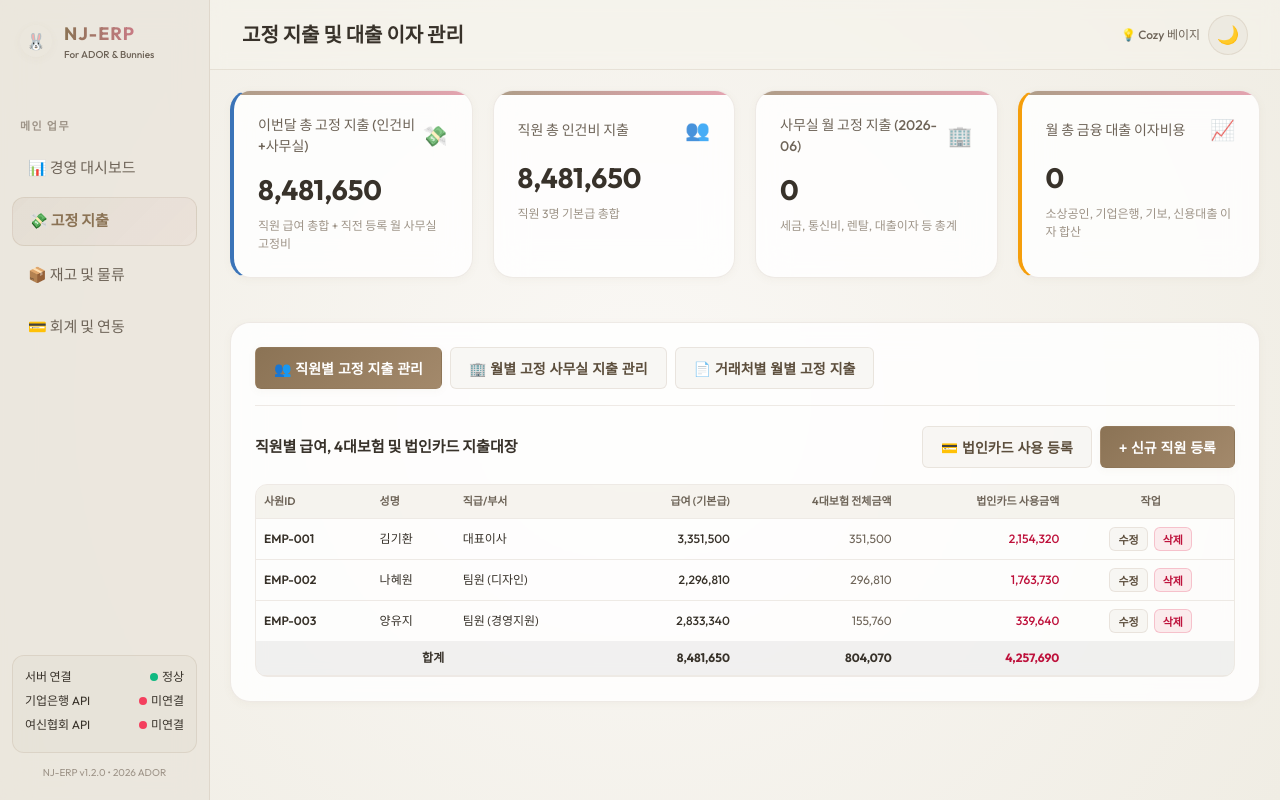
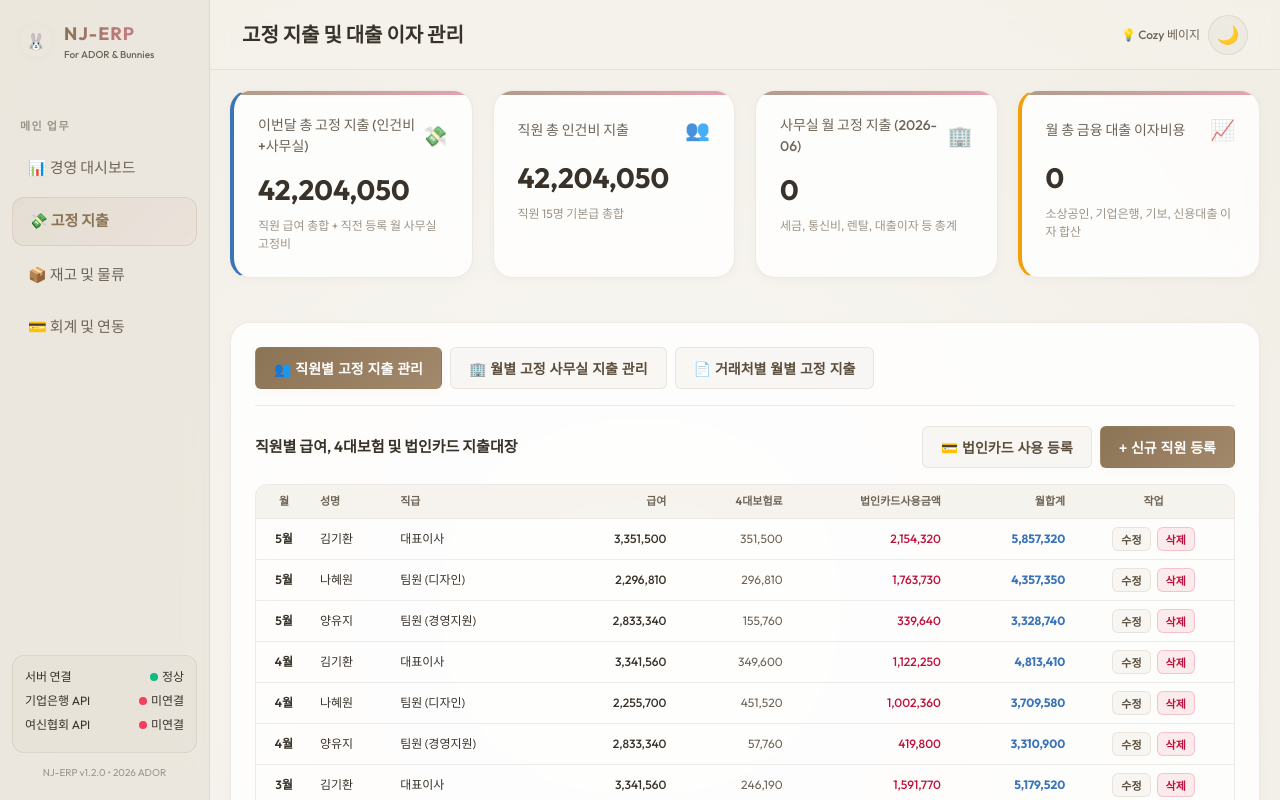
Before and after one commit to newgenes-ui/newjeans-erp, a React (Vite) app: page / in a window 1280 px wide. Both pictures are taken after a click on the item "💸 고정 지출". Shown: the top 800 px of the page. Built offline with nearby package versions, Linux system fonts and the light colour scheme.

Commit message:
Restructure employee salary list and modal with monthly payroll columns

```diff
--- a/src/App.jsx
+++ b/src/App.jsx
@@ -4,7 +4,7 @@ import Accounting from './components/Accounting';
 import FixedExpenses from './components/FixedExpenses';
 
 // --- DATABASE VERSION FOR SEED RESET ---
-const DB_VERSION = '21';
+const DB_VERSION = '22';
 
 import initialPartners from './data/partners.json';
 import initialItems from './data/items.json';
@@ -149,14 +149,32 @@ export default function App() {
     if (local) {
       const parsed = JSON.parse(local);
       const hasMockEmployees = parsed.some(e => ['최성욱', '민지', '하니'].includes(e.name));
-      if (!hasMockEmployees && parsed.length === 3) {
+      const hasMonthField = parsed.some(e => 'month' in e);
+      if (!hasMockEmployees && hasMonthField && parsed.length === 15) {
         return parsed;
       }
     }
     return [
-      { id: 'EMP-001', name: '김기환', position: '대표이사', baseSalary: 3351500, pension: 150817, health: 118643, employment: 30163, insurancesTotal: 351500, isAutoInsurance: false, netPay: 3000000, cardUsage: 2154320 },
-      { id: 'EMP-002', name: '나혜원', position: '팀원 (디자인)', baseSalary: 2296810, pension: 103356, health: 81307, employment: 20671, insurancesTotal: 296810, isAutoInsurance: false, netPay: 2000000, cardUsage: 1763730 },
-      { id: 'EMP-003', name: '양유지', position: '팀원 (경영지원)', baseSalary: 2833340, pension: 127500, health: 100300, employment: 25499, insurancesTotal: 155760, isAutoInsurance: false, netPay: 2677580, cardUsage: 339640 }
+      // Month 5
+      { id: 'EMP-5-001', month: 5, name: '김기환', position: '대표이사', baseSalary: 3351500, insurancesTotal: 351500, cardUsage: 2154320 },
+      { id: 'EMP-5-002', month: 5, name: '나혜원', position: '팀원 (디자인)', baseSalary: 2296810, insurancesTotal: 296810, cardUsage: 1763730 },
+      { id: 'EMP-5-003', month: 5, name: '양유지', position: '팀원 (경영지원)', baseSalary: 2833340, insurancesTotal: 155760, cardUsage: 339640 },
+      // Month 4
+      { id: 'EMP-4-001', month: 4, name: '김기환', position: '대표이사', baseSalary: 3341560, insurancesTotal: 349600, cardUsage: 1122250 },
+      { id: 'EMP-4-002', month: 4, name: '나혜원', position: '팀원 (디자인)', baseSalary: 2255700, insurancesTotal: 451520, cardUsage: 1002360 },
+      { id: 'EMP-4-003', month: 4, name: '양유지', position: '팀원 (경영지원)', baseSalary: 2833340, insurancesTotal: 57760, cardUsage: 419800 },
+      // Month 3
+      { id: 'EMP-3-001', month: 3, name: '김기환', position: '대표이사', baseSalary: 3341560, insurancesTotal: 246190, cardUsage: 1591770 },
+      { id: 'EMP-3-002', month: 3, name: '나혜원', position: '팀원 (디자인)', baseSalary: 2255700, insurancesTotal: 220400, cardUsage: 1058950 },
+      { id: 'EMP-3-003', month: 3, name: '양유지', position: '팀원 (경영지원)', baseSalary: 2833340, insurancesTotal: 125640, cardUsage: 234420 },
+      // Month 2
+      { id: 'EMP-2-001', month: 2, name: '김기환', position: '대표이사', baseSalary: 3341560, insurancesTotal: 246190, cardUsage: 1783050 },
+      { id: 'EMP-2-002', month: 2, name: '나혜원', position: '팀원 (디자인)', baseSalary: 2255700, insurancesTotal: 220400, cardUsage: 1692600 },
+      { id: 'EMP-2-003', month: 2, name: '양유지', position: '팀원 (경영지원)', baseSalary: 2833340, insurancesTotal: 125640, cardUsage: 307300 },
+      // Month 1
+      { id: 'EMP-1-001', month: 1, name: '김기환', position: '대표이사', baseSalary: 3341560, insurancesTotal: 246190, cardUsage: 2245720 },
+      { id: 'EMP-1-002', month: 1, name: '나혜원', position: '팀원 (디자인)', baseSalary: 2255700, insurancesTotal: 220400, cardUsage: 487300 },
+      { id: 'EMP-1-003', month: 1, name: '양유지', position: '팀원 (경영지원)', baseSalary: 2833340, insurancesTotal: 125640, cardUsage: 346300 }
     ];
   });
 
--- a/src/components/FixedExpenses.jsx
+++ b/src/components/FixedExpenses.jsx
@@ -19,10 +19,10 @@ export default function FixedExpenses({
   const [showEmployeeModal, setShowEmployeeModal] = useState(false);
   const [editingEmployee, setEditingEmployee] = useState(null);
   const [employeeForm, setEmployeeForm] = useState({
+    month: 5,
     name: '',
     position: '',
     baseSalary: 0,
-    isAutoInsurance: true,
     insurancesTotal: 0,
     cardUsage: 0
   });
@@ -352,6 +352,7 @@ export default function FixedExpenses({
     if (editingEmployee) {
       setEmployees(prev => prev.map(emp => emp.id === editingEmployee.id ? {
         ...emp,
+        month: Number(employeeForm.month),
         name: employeeForm.name,
         position: employeeForm.position,
         baseSalary: base,
@@ -367,6 +368,7 @@ export default function FixedExpenses({
     } else {
       const newEmp = {
         id: 'EMP-' + Date.now(),
+        month: Number(employeeForm.month),
         name: employeeForm.name,
         position: employeeForm.position,
         baseSalary: base,
@@ -696,7 +698,9 @@ export default function FixedExpenses({
         </div>
 
         {/* --- TAB 1: 직원별 고정 지출 --- */}
-        {fixedTab === 'employee' && (
+        {fixedTab === 'employee' && (() => {
+          const sortedEmployees = [...employees].sort((a, b) => b.month - a.month || a.name.localeCompare(b.name));
+          return (
             <div>
               <div className="panel-header" style={{ marginBottom: '16px' }}>
                 <h3 className="panel-title" style={{ fontSize: '15px' }}>직원별 급여, 4대보험 및 법인카드 지출대장</h3>
@@ -721,6 +725,7 @@ export default function FixedExpenses({
                     onClick={() => {
                       setEditingEmployee(null);
                       setEmployeeForm({
+                        month: 5,
                         name: '',
                         position: '',
                         baseSalary: 0,
@@ -740,33 +745,37 @@ export default function FixedExpenses({
                 <table className="erp-table">
                   <thead>
                     <tr>
-                    <th>사원ID</th>
+                      <th style={{ textAlign: 'center' }}>월</th>
                       <th>성명</th>
-                    <th>직급/부서</th>
-                    <th style={{ textAlign: 'right' }}>급여 (기본급)</th>
-                    <th style={{ textAlign: 'right' }}>4대보험 전체금액</th>
-                    <th style={{ textAlign: 'right' }}>법인카드 사용금액</th>
+                      <th>직급</th>
+                      <th style={{ textAlign: 'right' }}>급여</th>
+                      <th style={{ textAlign: 'right' }}>4대보험료</th>
+                      <th style={{ textAlign: 'right' }}>법인카드사용금액</th>
+                      <th style={{ textAlign: 'right' }}>월합계</th>
                       <th style={{ textAlign: 'center' }}>작업</th>
                     </tr>
                   </thead>
                   <tbody>
-                  {employees.length === 0 ? (
+                    {sortedEmployees.length === 0 ? (
                       <tr>
-                      <td colSpan="7" style={{ textAlign: 'center', padding: '24px', color: 'var(--text-secondary)' }}>
+                        <td colSpan="8" style={{ textAlign: 'center', padding: '24px', color: 'var(--text-secondary)' }}>
                           등록된 직원 내역이 없습니다.
                         </td>
                       </tr>
                     ) : (
-                    employees.map(emp => (
+                      sortedEmployees.map(emp => {
+                        const rowTotal = emp.baseSalary + (emp.insurancesTotal || 0) + (emp.cardUsage || 0);
+                        return (
                           <tr key={emp.id}>
-                        <td style={{ fontWeight: '600' }}>{emp.id}</td>
+                            <td style={{ textAlign: 'center', fontWeight: '600' }}>{emp.month}월</td>
                             <td style={{ fontWeight: '500' }}>{emp.name}</td>
                             <td>{emp.position}</td>
                             <td style={{ textAlign: 'right', fontWeight: '500' }}>{emp.baseSalary.toLocaleString()}</td>
                             <td style={{ textAlign: 'right', color: 'var(--text-secondary)' }}>
-                          {(emp.insurancesTotal || (emp.pension + emp.health + emp.employment) || 0).toLocaleString()}
+                              {(emp.insurancesTotal || 0).toLocaleString()}
                             </td>
                             <td style={{ textAlign: 'right', fontWeight: '500', color: '#be123c' }}>{(emp.cardUsage || 0).toLocaleString()}</td>
+                            <td style={{ textAlign: 'right', fontWeight: '700', color: 'var(--primary-blue)' }}>{rowTotal.toLocaleString()}</td>
                             <td style={{ textAlign: 'center' }}>
                               <div className="btn-group" style={{ justifyContent: 'center', gap: '6px' }}>
                                 <button
@@ -775,11 +784,12 @@ export default function FixedExpenses({
                                   onClick={() => {
                                     setEditingEmployee(emp);
                                     setEmployeeForm({
+                                      month: emp.month || 5,
                                       name: emp.name,
                                       position: emp.position,
                                       baseSalary: emp.baseSalary,
                                       isAutoInsurance: emp.isAutoInsurance !== undefined ? emp.isAutoInsurance : true,
-                                  insurancesTotal: emp.insurancesTotal || (emp.pension + emp.health + emp.employment) || 0,
+                                      insurancesTotal: emp.insurancesTotal || 0,
                                       cardUsage: emp.cardUsage || 0
                                     });
                                     setShowEmployeeModal(true);
@@ -797,7 +807,8 @@ export default function FixedExpenses({
                               </div>
                             </td>
                           </tr>
-                    ))
+                        );
+                      })
                     )}
                   </tbody>
                   <tfoot>
@@ -806,13 +817,17 @@ export default function FixedExpenses({
                       <td style={{ textAlign: 'right' }}>{totalEmployeesSalary.toLocaleString()}</td>
                       <td style={{ textAlign: 'right' }}>{totalEmployeesInsurances.toLocaleString()}</td>
                       <td style={{ textAlign: 'right', color: '#be123c' }}>{totalEmployeesCard.toLocaleString()}</td>
+                      <td style={{ textAlign: 'right', color: 'var(--primary-blue)' }}>
+                        {(totalEmployeesSalary + totalEmployeesInsurances + totalEmployeesCard).toLocaleString()}
+                      </td>
                       <td></td>
                     </tr>
                   </tfoot>
                 </table>
               </div>
             </div>
-        )}
+          );
+        })()}
 
         {/* --- TAB 2: 월별 고정 사무실 지출 --- */}
         {fixedTab === 'office' && (
@@ -1075,7 +1090,21 @@ export default function FixedExpenses({
               <div className="modal-body">
 
                 <div className="form-group" style={{ marginBottom: '12px' }}>
-                  <label className="form-label">사원 성명 *</label>
+                  <label className="form-label">지출 월 *</label>
+                  <select
+                    className="form-control"
+                    required
+                    value={employeeForm.month}
+                    onChange={(e) => setEmployeeForm(prev => ({ ...prev, month: Number(e.target.value) }))}
+                  >
+                    {[1, 2, 3, 4, 5, 6, 7, 8, 9, 10, 11, 12].map(m => (
+                      <option key={m} value={m}>{m}월</option>
+                    ))}
+                  </select>
+                </div>
+
+                <div className="form-group" style={{ marginBottom: '12px' }}>
+                  <label className="form-label">성명 *</label>
                   <input
                     type="text"
                     className="form-control"
@@ -1087,19 +1116,19 @@ export default function FixedExpenses({
                 </div>
 
                 <div className="form-group" style={{ marginBottom: '12px' }}>
-                  <label className="form-label">직급/부서 *</label>
+                  <label className="form-label">직급 *</label>
                   <input
                     type="text"
                     className="form-control"
                     required
                     value={employeeForm.position}
                     onChange={(e) => setEmployeeForm(prev => ({ ...prev, position: e.target.value }))}
-                    placeholder="예: 아티스트, 대리 (인사팀)"
+                    placeholder="예: 대표이사, 팀원 (디자인)"
                   />
                 </div>
 
                 <div className="form-group" style={{ marginBottom: '12px' }}>
-                  <label className="form-label">기본급 *</label>
+                  <label className="form-label">급여 *</label>
                   <input
                     type="number"
                     className="form-control"
@@ -1124,7 +1153,7 @@ export default function FixedExpenses({
                     </label>
                   </div>
 
-                  <label className="form-label">4대보험 전체금액 *</label>
+                  <label className="form-label">4대보험료 *</label>
                   <input
                     type="number"
                     className="form-control"
@@ -1138,7 +1167,7 @@ export default function FixedExpenses({
                 </div>
 
                 <div className="form-group">
-                  <label className="form-label">법인카드 사용액</label>
+                  <label className="form-label">법인카드사용금액</label>
                   <input
                     type="number"
                     className="form-control"
@@ -1148,8 +1177,6 @@ export default function FixedExpenses({
                     placeholder="법인카드 사용액 입력"
                   />
                 </div>
-
-
 
               </div>
               <div className="modal-footer">
@@ -1357,11 +1384,14 @@ export default function FixedExpenses({
                     onChange={(e) => setCardForm(prev => ({ ...prev, cardUser: e.target.value }))}
                   >
                     <option value="">-- 사원을 선택하세요 (선택 사항) --</option>
-                    {employees.map(emp => (
-                      <option key={emp.id} value={emp.name}>
-                        {emp.name} ({emp.position})
+                    {Array.from(new Set(employees.map(emp => emp.name))).map(name => {
+                      const emp = employees.find(e => e.name === name);
+                      return (
+                        <option key={emp.id} value={name}>
+                          {name} ({emp.position})
                         </option>
-                    ))}
+                      );
+                    })}
                   </select>
                 </div>
 
```
Lines whose indentation alone changed are shown as unchanged.
